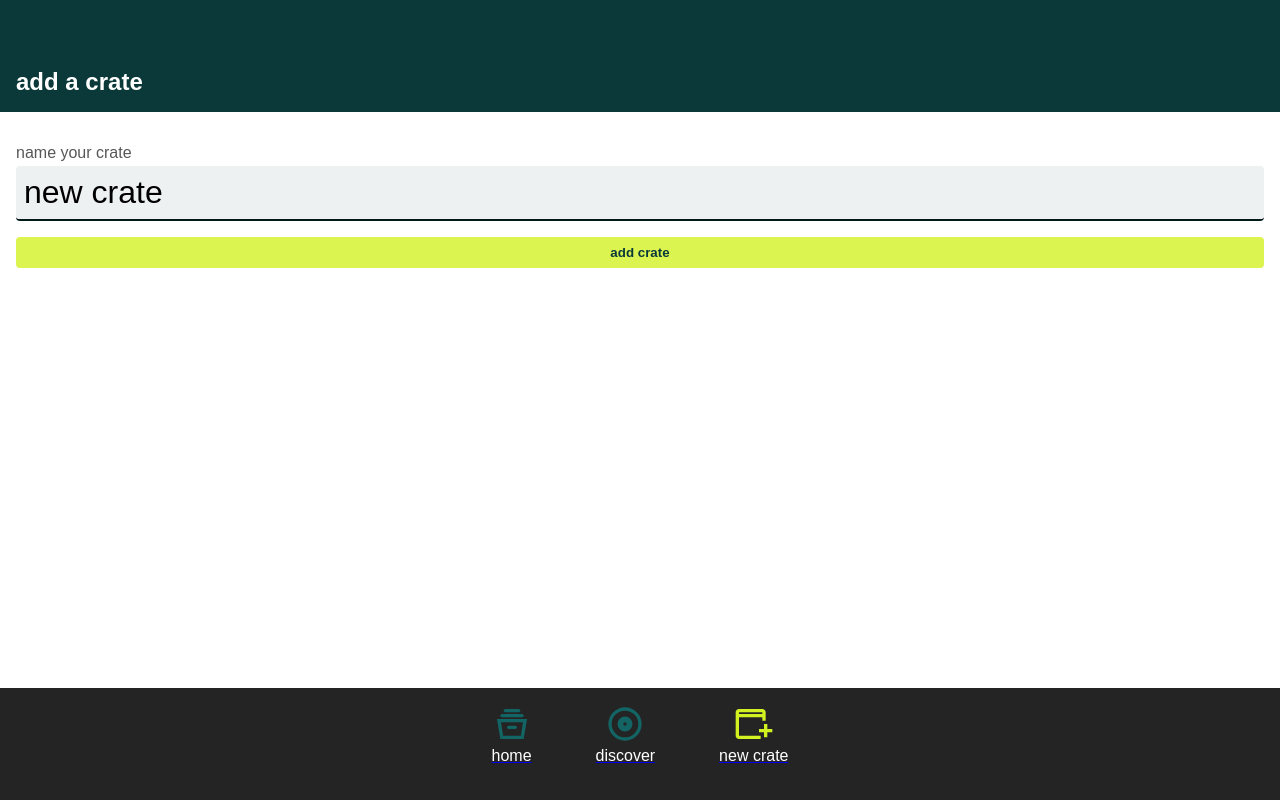
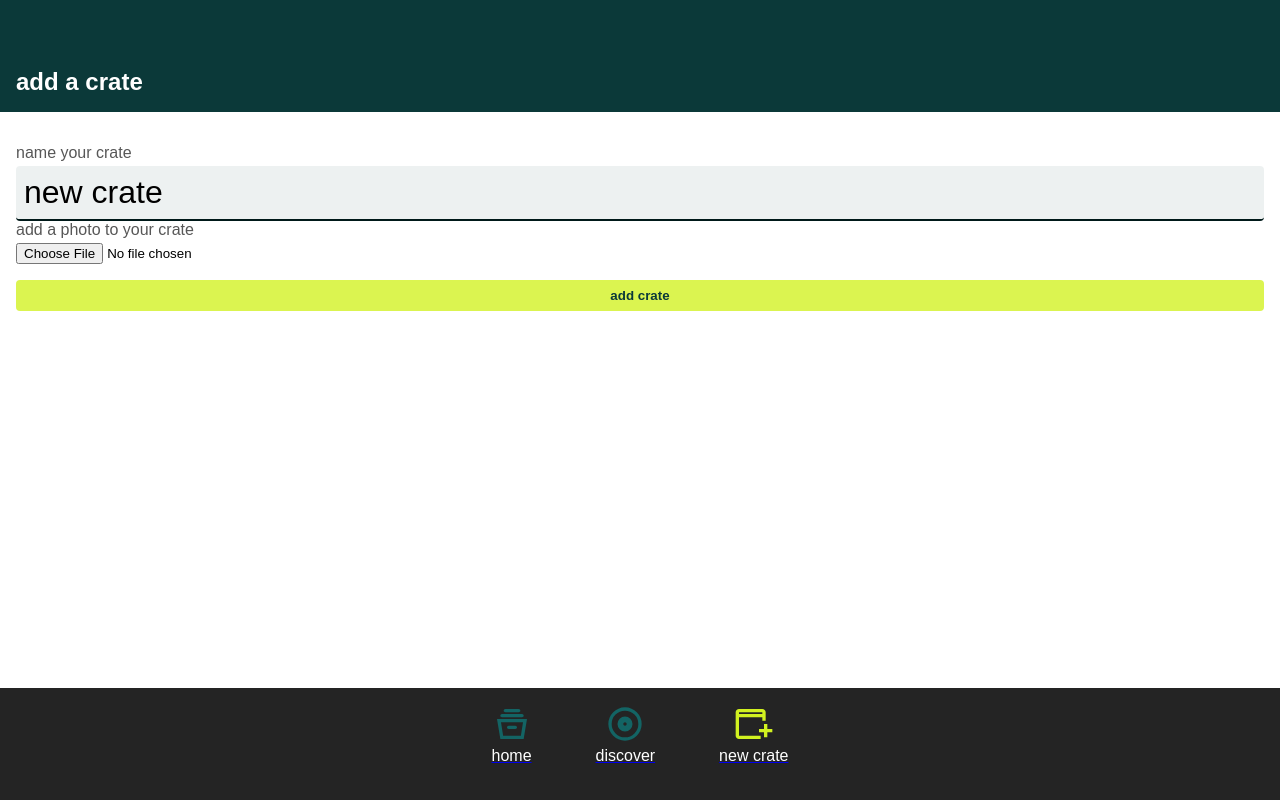
Before and after one commit to jenikashannon/audioFile, a React (Create React App) app: page /crates in a window 1280 px wide. Built offline with nearby package versions, Linux system fonts and the light colour scheme.

Commit message:
add image upload to add crate page

```diff
--- a/src/pages/AddCratePage/AddCratePage.jsx
+++ b/src/pages/AddCratePage/AddCratePage.jsx
@@ -1,6 +1,7 @@
 import "./AddCratePage.scss";
 import { baseUrl } from "../../utils/consts";
 import { generateAuthHeader } from "../../utils/generateAuthHeader";
+import image from "../../assets/images/crate.svg";
 
 // components
 import Footer from "../../components/Footer/Footer";
@@ -27,16 +28,25 @@ function AddCratePage({ triggerSnackbar }) {
 
 		const id = uniqid();
 
+		const formData = new FormData();
+
+		// add crate id & name
+		formData.append("name", event.target.crate_name.value);
+		formData.append("id", id);
+
+		const userUpload = event.target.crate_photo.files[0];
+
+		if (userUpload) {
+			formData.append("files", userUpload);
+		}
+
 		try {
 			const response = await axios.post(
 				`${baseUrl}/crates?`,
-				{
-					name: event.target.crate_name.value,
-					id,
-				},
-				generateAuthHeader(token)
+				formData,
+				generateAuthHeader(token, "form")
 			);
-
+			triggerSnackbar(response.data);
 			navigate(`/crates/${id}`);
 		} catch (error) {
 			if (error.response.data === "authorize on spotify") {
@@ -50,7 +60,11 @@ function AddCratePage({ triggerSnackbar }) {
 	return (
 		<main className='add-crate-page'>
 			<Header text='add a crate' />
-			<form className='add-crate-page__form' onSubmit={handleSubmit}>
+			<form
+				className='add-crate-page__form'
+				onSubmit={handleSubmit}
+				encType='multipart/form-data'
+			>
 				<label className='add-crate-page__label' htmlFor='crate_name'>
 					name your crate
 				</label>
@@ -60,6 +74,15 @@ function AddCratePage({ triggerSnackbar }) {
 					value={crateName}
 					name='crate_name'
 					onChange={handleChange}
+				/>
+
+				<label className='add-crate-page__label' htmlFor='crate_photo'>
+					add a photo to your crate
+				</label>
+				<input
+					className='add-crate-page__file'
+					type='file'
+					name='crate_photo'
 				/>
 				<input
 					className='add-crate-page__button'
--- a/src/utils/generateAuthHeader.js
+++ b/src/utils/generateAuthHeader.js
@@ -1,7 +1,16 @@
-function generateAuthHeader(token) {
-	return {
-		headers: { Authorization: `Bearer ${token}` },
-	};
+function generateAuthHeader(token, type) {
+	if (type === "form") {
+		return {
+			headers: {
+				Authorization: `Bearer ${token}`,
+				"Content-Type": "multipart/form-data",
+			},
+		};
+	} else {
+		return {
+			headers: { Authorization: `Bearer ${token}` },
+		};
+	}
 }
 
 export { generateAuthHeader };
```
Also changed, not shown: src/assets/images/crate.svg (added).
